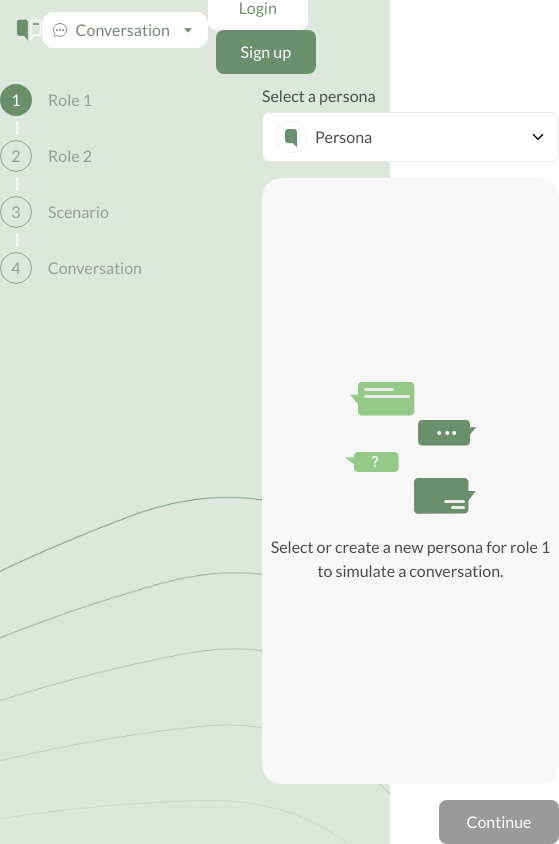
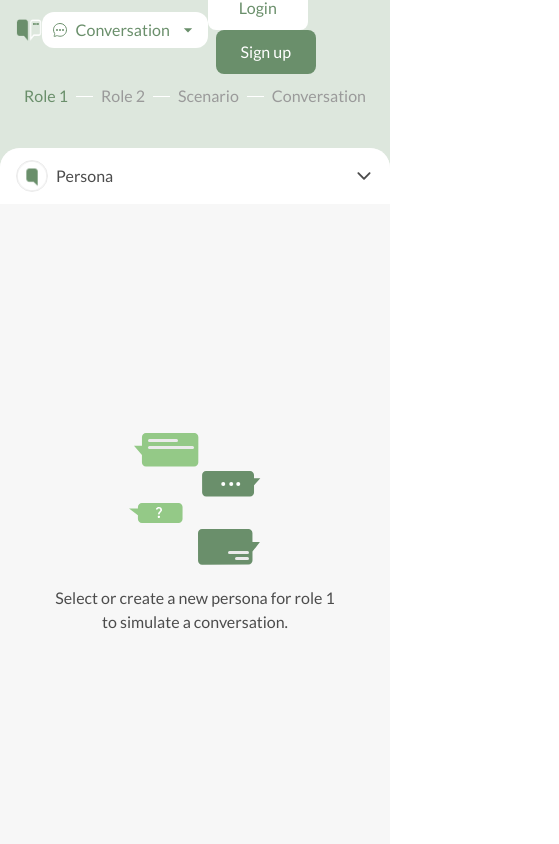
Before and after one commit to joelai1234/gen-talk-frontend, a React (Vite) app: page /conversation in a window 390 px wide. Shown: the whole page, 559 px wide, since content can reach past the window. Built offline with nearby package versions, Linux system fonts and the light colour scheme.

Commit message:
feat: conversation rwd

```diff
--- a/src/components/SelectPersonaRole.tsx
+++ b/src/components/SelectPersonaRole.tsx
@@ -26,6 +26,7 @@ import { AiOutlineImport } from 'react-icons/ai'
 import { CreatePersonaPayload } from '@/apis/model/persona'
 import InputColor from '@/components/InputColor'
 import { Checkbox } from './ui/checkbox'
+import MobileConversationPersonaNav from './conversation/MobileConversationPersonaNav'
 
 interface SelectPersonaRoleProps {
   onSubmitted: (persona: TempPersonaData) => void
@@ -165,8 +166,8 @@ export default function SelectPersonaRole({
     })
 
   return (
-    <div className="flex h-full flex-col space-y-4">
-      <div className="space-y-1">
+    <div className="flex h-full flex-1 flex-col space-y-4">
+      <div className="hidden space-y-1 sm:block">
         <p className="text-[#4c4c4c]">Select a persona</p>
         <Popover>
           <PopoverTrigger asChild>
@@ -241,7 +242,17 @@ export default function SelectPersonaRole({
         </Popover>
       </div>
 
-      <div className="flex flex-1 rounded-[20px] bg-[#F7F7F7]">
+      <div className="flex flex-1 flex-col overflow-hidden rounded-t-[20px] bg-[#F7F7F7] sm:flex-row sm:rounded-b-[20px]">
+        <MobileConversationPersonaNav
+          persona={persona}
+          onChangePersona={(id) => {
+            setPersona(personasData.find((data) => data.id === id))
+          }}
+          personaOptions={personaSearchOptionsData}
+          search={search}
+          onChangeSearch={setSearch}
+          onClickNewPersona={handleNew}
+        />
         {persona && (
           <div className="w-full space-y-8 p-6 pb-10">
             <div className="space-y-1">
@@ -429,10 +440,40 @@ export default function SelectPersonaRole({
                 }}
               />
             </div>
+            <div className="flex justify-end gap-4 sm:hidden">
+              {persona && (
+                <label
+                  className="flex cursor-pointer items-center gap-2"
+                  htmlFor="save-backend"
+                >
+                  <Checkbox
+                    id="save-backend"
+                    checked={isSaveToAccount}
+                    onCheckedChange={(e) => setIsSaveToAccount(e as boolean)}
+                  />
+                  <p className="text-sm text-[#4c4c4c]">
+                    {persona?.id
+                      ? 'Update current persona'
+                      : 'Save this persona to my account'}
+                  </p>
+                </label>
+              )}
+              <Button
+                className="w-[120px] "
+                disabled={!persona}
+                onClick={handleSave}
+                isLoading={
+                  createPersonaMutation.isPending ||
+                  updatePersonaMutation.isPending
+                }
+              >
+                Continue
+              </Button>
+            </div>
           </div>
         )}
         {!persona && (
-          <div className="flex size-full flex-col items-center justify-center gap-4">
+          <div className="flex size-full flex-1 flex-col items-center justify-center gap-4">
             <img src="/images/bg-conversation.svg" alt="bg" />
             <p className="w-[297px] text-center text-base text-[#4c4c4c]">
               Select or create a new persona for {name} to simulate a
@@ -441,7 +482,7 @@ export default function SelectPersonaRole({
           </div>
         )}
       </div>
-      <div className="flex gap-4 self-end">
+      <div className="hidden gap-4 self-end sm:flex">
         {persona && (
           <label
             className="flex cursor-pointer items-center gap-2"
--- a/src/components/rewrite/RewriteChatBotItem.tsx
+++ b/src/components/SimpleChatBotItem.tsx
@@ -1,18 +1,18 @@
 import { cn } from '@/lib/utils'
 
-interface RewriteChatBotItemProps {
+interface SimpleChatBotItemProps {
   avatar: string
   name: string
   active?: boolean
   onClick?: () => void
 }
 
-export default function RewriteChatBotItem({
+export default function SimpleChatBotItem({
   avatar,
   name,
   active,
   onClick
-}: RewriteChatBotItemProps) {
+}: SimpleChatBotItemProps) {
   return (
     <div
       className={cn(
--- a/src/components/Stepper.tsx
+++ b/src/components/Stepper.tsx
@@ -11,7 +11,6 @@ interface StepProps {
 }
 
 export const Step: React.FC<StepProps> = ({
-  step,
   onClick,
   disabled,
   active,
@@ -30,13 +29,19 @@ export const Step: React.FC<StepProps> = ({
     >
       <div
         className={cn(
-          'flex size-8 items-center justify-center rounded-full border border-[#9a9a9a] text-center text-base text-[#9a9a9a]',
+          'hidden sm:flex size-8 items-center justify-center rounded-full border border-[#9a9a9a] text-center text-base text-[#9a9a9a] ',
           { 'border-none text-white bg-[#6a8f6b]': active }
         )}
       >
         {index}
       </div>
-      <div className="text-[#9a9a9a]">{children}</div>
+      <div
+        className={cn('whitespace-nowrap text-[#9a9a9a]', {
+          'text-earth-green': active
+        })}
+      >
+        {children}
+      </div>
     </div>
   )
 }
@@ -63,10 +68,12 @@ export const Stepper: React.FC<StepperProps> = ({ activeStep, children }) => {
           index: index + 1
         })}
       {index < React.Children.count(children) - 1 && (
-        <div className="my-1.5 ml-4 h-3 w-[2px] bg-white" />
+        <div className="mx-2 h-px w-full bg-white sm:my-1.5 sm:ml-4 sm:h-3 sm:w-[2px]" />
       )}
     </React.Fragment>
   ))
 
-  return <div>{steps}</div>
+  return (
+    <div className="flex items-center justify-between sm:block">{steps}</div>
+  )
 }
--- a/src/components/auth/SignInBlock.tsx
+++ b/src/components/auth/SignInBlock.tsx
@@ -29,8 +29,8 @@ export default function SignInBlock({ setAuthAction }: SignInBlockProps) {
     formState: { errors }
   } = useForm<SignInInputs>({
     defaultValues: {
-      // email: 'joelai1234567890+test@gmail.com',
-      // password: 'Test1234!'
+      email: 'joelai1234567890+test@gmail.com',
+      password: 'Test1234!'
     }
   })
   const onSubmit: SubmitHandler<SignInInputs> = async (data) => {
--- /dev/null
+++ b/src/components/conversation/MobileConversationPersonaNav.tsx
@@ -0,0 +1,131 @@
+import { cn } from '@/lib/utils'
+import { useEffect, useRef, useState } from 'react'
+import { IoIosArrowDown, IoMdAdd, IoMdSearch } from 'react-icons/io'
+import { TempPersonaData } from '@/model/persona'
+import SimpleChatBotItem from '../SimpleChatBotItem'
+
+interface MobileConversationPersonaNavProps {
+  persona?: TempPersonaData
+  personaOptions: {
+    id: number
+    avatar: string
+    name: string
+    active?: boolean
+  }[]
+  onChangePersona: (id: number) => void
+  search: string
+  onChangeSearch: (search: string) => void
+  onClickNewPersona: () => void
+}
+
+export default function MobileConversationPersonaNav({
+  persona,
+  personaOptions,
+  onChangePersona,
+  search,
+  onChangeSearch,
+  onClickNewPersona
+}: MobileConversationPersonaNavProps) {
+  const [isOpenMobileMenu, setIsOpenMobileMenu] = useState(false)
+
+  const [height, setHeight] = useState('0px')
+  const contentRef = useRef<HTMLDivElement>(null)
+
+  const toggleCollapse = () => {
+    setIsOpenMobileMenu(!isOpenMobileMenu)
+  }
+
+  useEffect(() => {
+    if (contentRef.current) {
+      setHeight(
+        isOpenMobileMenu ? `${contentRef.current.scrollHeight}px` : '0px'
+      )
+    }
+  }, [isOpenMobileMenu])
+
+  return (
+    <div className="relative mb-4 sm:hidden">
+      <div
+        className="z-20 flex h-[56px] cursor-pointer items-center justify-between bg-white px-4"
+        onClick={toggleCollapse}
+      >
+        {isOpenMobileMenu && (
+          <div
+            className="relative w-full rounded-xl px-2"
+            onClick={(event) => {
+              event.stopPropagation()
+            }}
+          >
+            <div className="pointer-events-none absolute inset-y-0 left-0 flex items-center pl-5">
+              <IoMdSearch className="size-4 text-[#9a9a9a]" />
+            </div>
+            <input
+              className="w-full rounded-xl border border-[#ebebeb] py-2 pl-10 pr-4 text-sm placeholder:text-[#9a9a9a] focus:outline-none"
+              type="text"
+              placeholder="Search"
+              value={search}
+              onChange={(event) => onChangeSearch(event.currentTarget.value)}
+            />
+          </div>
+        )}
+        {!isOpenMobileMenu && (
+          <div className="flex items-center gap-2">
+            <div className="size-8 rounded-full border border-[#EBEBEB]">
+              {persona?.id ? (
+                <div className="flex h-full items-center justify-center text-xl">
+                  {persona.avatar}
+                </div>
+              ) : (
+                <img src="/images/default-persona.png" alt="icon" />
+              )}
+            </div>
+            <p className="text-base text-[#4c4c4c]">
+              {persona ? (persona?.id ? persona.name : 'New') : 'Persona'}
+            </p>
+          </div>
+        )}
+        <button onClick={toggleCollapse}>
+          <IoIosArrowDown
+            className={cn('size-5 text-[#4c4c4c]', {
+              'transform rotate-180': isOpenMobileMenu
+            })}
+          />
+        </button>
+      </div>
+      <div
+        className={cn(
+          'rounded-b-[20px] z-10 bg-white max-h-0 ease-in-out overflow-hidden absolute w-full transition-all duration-300 flex flex-col'
+        )}
+        style={{
+          maxHeight: height,
+          boxShadow: '0px 20px 20px 0 rgba(65,76,65,0.07)'
+        }}
+      >
+        <button
+          className="mx-6 mb-4 mt-2 flex items-center gap-1"
+          onClick={() => {
+            onClickNewPersona()
+            setIsOpenMobileMenu(false)
+          }}
+        >
+          <IoMdAdd className="text-earth-green" />
+          <p className="text-sm text-earth-green">New Persona</p>
+        </button>
+        <div className="max-h-[374px] flex-1 overflow-auto" ref={contentRef}>
+          {personaOptions.map((item) => (
+            <SimpleChatBotItem
+              key={item.id}
+              avatar={item.avatar}
+              name={item.name}
+              active={item.id === persona?.id}
+              onClick={() => {
+                setIsOpenMobileMenu(false)
+                onChangePersona(item.id)
+              }}
+            />
+          ))}
+        </div>
+      </div>
+    </div>
+  )
+}
--- a/src/components/rewrite/MobileRewritePersonaNav.tsx
+++ b/src/components/rewrite/MobileRewritePersonaNav.tsx
@@ -3,7 +3,7 @@ import { useEffect, useRef, useState } from 'react'
 import { IoIosArrowDown, IoMdAdd, IoMdSearch } from 'react-icons/io'
 import { TempPersonaData } from '@/model/persona'
 import { HiOutlineAdjustments } from 'react-icons/hi'
-import RewriteChatBotItem from './RewriteChatBotItem'
+import SimpleChatBotItem from '../SimpleChatBotItem'
 
 interface MobilePersonaNavProps {
   persona?: TempPersonaData
@@ -121,7 +121,7 @@ export default function MobileRewritePersonaNav({
               ref={contentRef}
             >
               {personaOptions.map((item) => (
-                <RewriteChatBotItem
+                <SimpleChatBotItem
                   key={item.id}
                   avatar={item.avatar}
                   name={item.name}
--- a/src/pages/Conversation.tsx
+++ b/src/pages/Conversation.tsx
@@ -37,8 +37,8 @@ export default function Conversation() {
 
   return (
     <div className="flex min-h-[calc(var(--vh)*100-60px)] flex-col pt-6 sm:px-16 sm:pb-16">
-      <div className="mx-auto flex size-full max-w-[898px] flex-1 gap-[120px]">
-        <div className="w-[142px]">
+      <div className="mx-auto flex size-full max-w-[898px] flex-1 flex-col gap-6 sm:flex-row sm:gap-[120px]">
+        <div className="px-6 sm:w-[142px] sm:px-0">
           <Stepper activeStep={activeStep}>
             <Step step={ConversationStep.Role1}>
               <StepLabel>Role 1</StepLabel>
@@ -74,8 +74,8 @@ export default function Conversation() {
             />
           )}
           {activeStep === ConversationStep.Scenario && (
-            <div>
-              <div className="gap-2 rounded-lg border border-[#ebebeb] bg-[#F7F7F7] p-4">
+            <div className="flex flex-1 flex-col">
+              <div className="flex-1 gap-2 rounded-[20px] border border-[#ebebeb] bg-[#F7F7F7] p-4">
                 <div className="space-y-6">
                   <div className="space-y-1">
                     <p className="text-[#4c4c4c]">Conversation</p>
@@ -123,9 +123,22 @@ export default function Conversation() {
                     />
                   </div>
                 </div>
+                <Button
+                  className="ml-auto mt-4 flex px-4 sm:hidden"
+                  disabled={scenario.length === 0}
+                  onClick={() => {
+                    setActiveStep(ConversationStep.Conversation)
+                  }}
+                  // isLoading={
+                  //   createPersonaMutation.isPending ||
+                  //   updatePersonaMutation.isPending
+                  // }
+                >
+                  Generate Conversation
+                </Button>
               </div>
               <Button
-                className="ml-auto mt-4 flex px-4"
+                className="ml-auto mt-4 hidden px-4 sm:flex"
                 disabled={scenario.length === 0}
                 onClick={() => {
                   setActiveStep(ConversationStep.Conversation)
@@ -141,7 +154,7 @@ export default function Conversation() {
           )}
           {activeStep === ConversationStep.Conversation && (
             <div className="flex flex-1 flex-col">
-              <div className="flex flex-1 flex-col rounded-[20px] border border-[#ebebeb] bg-[#F7F7F7]">
+              <div className="flex flex-1 flex-col rounded-t-[20px] border border-[#ebebeb] bg-[#F7F7F7] sm:rounded-b-[20px]">
                 <div className="flex justify-between border-b border-[#ebebeb] px-4 py-3">
                   <div className="flex items-center gap-2">
                     <div className="flex size-8 items-center justify-center rounded-full border border-[#EBEBEB] bg-white text-xl">
@@ -157,7 +170,7 @@ export default function Conversation() {
                   </div>
                 </div>
                 <div className="my-1 flex flex-1 flex-col">
-                  <div className="h-0 grow overflow-auto py-4">
+                  <div className="h-0 grow overflow-auto pb-20 pt-4 sm:pb-4">
                     <ChatRoom
                       messageColor={role1?.messageColor ?? 'white'}
                       botMessageColor={role2?.messageColor}
@@ -190,7 +203,7 @@ export default function Conversation() {
                 </div>
               </div>
               <Button
-                className="ml-auto mt-4 flex gap-2 px-4"
+                className="absolute bottom-5 left-1/2 ml-auto mt-4 flex -translate-x-1/2 gap-2 px-4 sm:static sm:translate-x-0"
                 disabled={scenario.length === 0}
                 // onClick={handleSave}
                 // isLoading={
```
